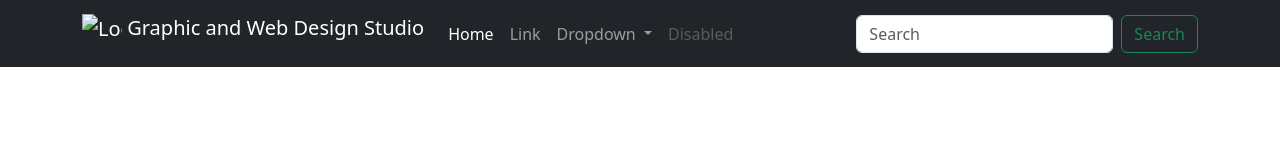
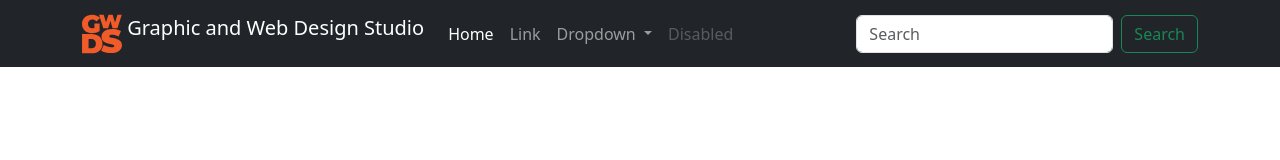
Before and after one commit to ScarletgraceB/bootstrap_wk2, a plain HTML site: page index.html in a window 1280 px wide. Drawn offline with Linux system fonts and the light colour scheme.

Commit message:
spelling error

```diff
--- a/index.html
+++ b/index.html
@@ -29,7 +29,7 @@
     <nav class="navbar navbar-dark bg-dark navbar-expand-lg">
         <div class="container">
             <a class="navbar-brand" href="#">
-                <img src="imgaes/GWDS.svg"
+                <img src="images/GWDS.svg"
                 alt="Logo" width="40" height="40" class="d-inline-block align-text-top">
                 Graphic and Web Design Studio
               </a>
```
Also changed, not shown: 1 other file.
